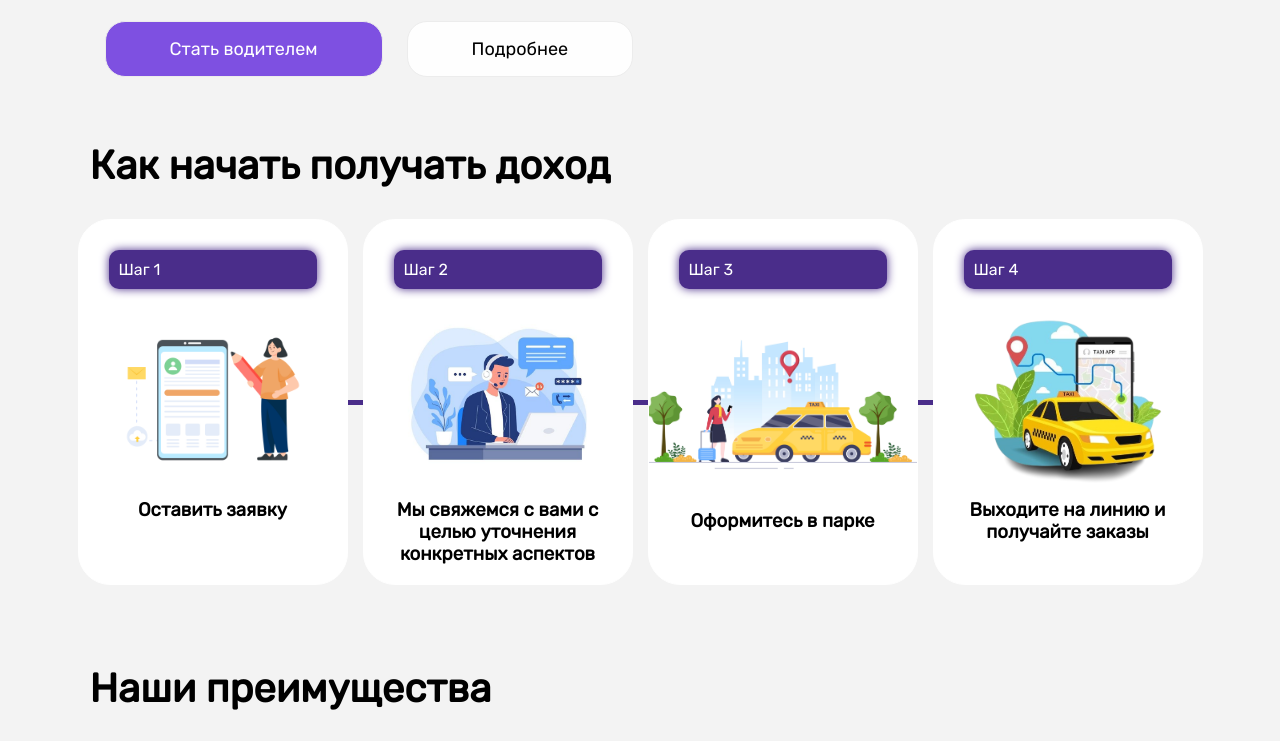
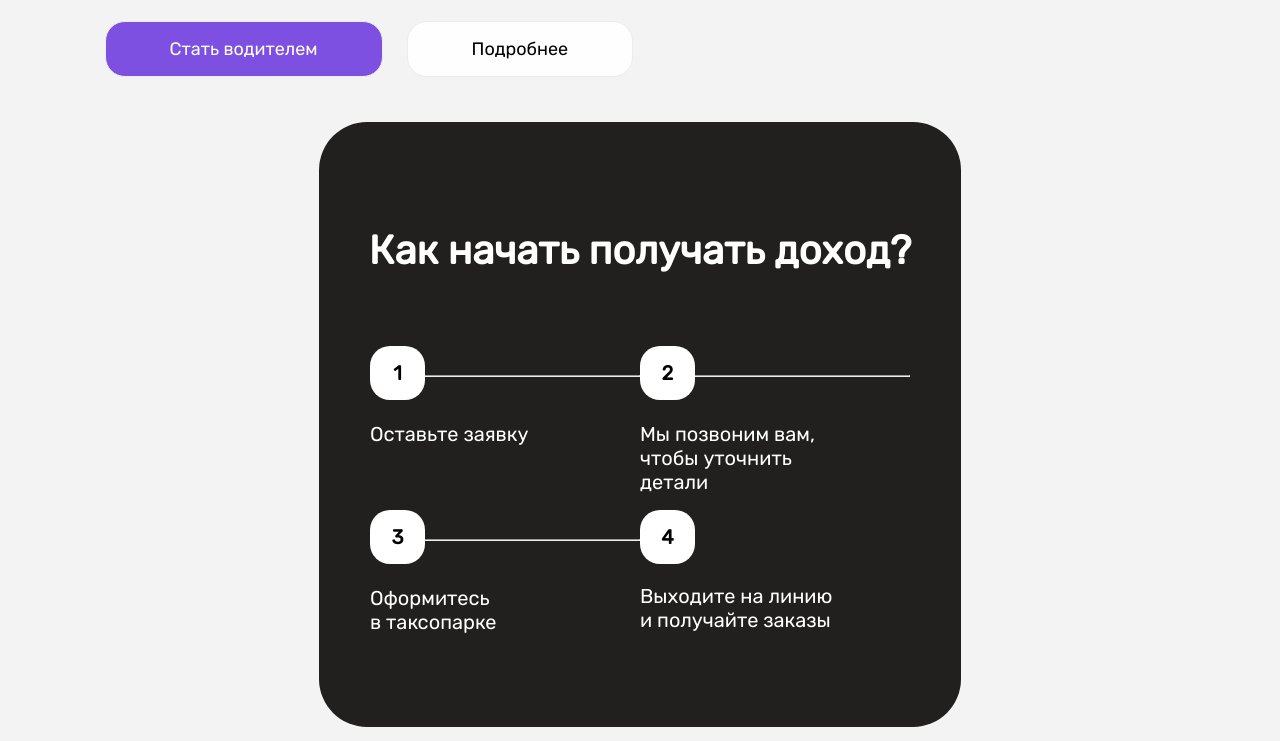
Before and after one commit to TheNowy/Tempo, a React (Vite) app: page / in a window 1280 px wide. Shown: the part 460-1201 px from the top of the page. Built offline with nearby package versions, Linux system fonts and the light colour scheme; grey boxes are pictures that could not be loaded.

Commit message:
UpdateLeader

```diff
--- a/src/components/pages/home/Home.tsx
+++ b/src/components/pages/home/Home.tsx
@@ -3,7 +3,7 @@ import MainTitle from "./MainTitle/MainTitle";
 import Gridbox from "./GridBox/Gridbox";
 import Advantages from "./Advantages/Advantages";
 import Aboutbot from "./AboutBot/Aboutbot";
-import Contacts from "./Contacts/Contacts";
+// import Contacts from "./Contacts/Contacts";
 // import WayFlex from "./WayFlex/WayFlex";
 import WayGridBox from "./WayGridBox/WayGridBox";
 import { motion } from "framer-motion";
@@ -35,7 +35,7 @@ const Home = () => {
               {/* <WayFlex /> */}
               <WayGridBox />
               <Gridbox />
-              <Contacts />
+              {/* <Contacts /> */}
               <Aboutbot />
               <Advantages />
             </div>
--- a/src/components/pages/home/WayGridBox/WayGridBox.module.scss
+++ b/src/components/pages/home/WayGridBox/WayGridBox.module.scss
@@ -4,93 +4,85 @@
   display: flex;
   flex-direction: column;
 
+  .grid_wrapper {
+    padding: 0 10px;
+    display: flex;
+    flex-direction: column;
+    justify-content: start;
+    align-items: start;
+    max-width: 1220px;
+    padding: 85px 50px 105px 50px;
+    -webkit-box-sizing: border-box;
+    box-sizing: border-box;
+    margin: 0 auto;
+    background-color: #21201f;
+    border-radius: 48px;
+
+    .main_title {
       h1 {
         font-size: 40px;
         width: 100%;
         padding: 20px 0;
+        color: white;
       }
-  .grid_wrapper {
+    }
+    .leader_wrapper {
       width: 100%;
-    padding: 10px 0;
+      display: flex;
+      justify-content: center;
+      align-items: center;
+      padding: 0;
+      .leader {
         position: relative;
         display: grid;
         grid-template-columns: repeat(4, minmax(270px, 1fr));
-    gap: 15px;
         justify-content: center;
         align-items: center;
 
         .grid_box {
-      display: flex;
-      flex-direction: column;
-      border: none;
-      border: solid rgb(255, 255, 255) 1px;
-      background-color: #fff;
-      padding: 30px 30px;
-      height: 19rem;
-      border-radius: 2rem;
-      overflow: hidden;
+          width: 100%;
+          padding: 2rem 0;
+          height: 100px;
+
+          hr {
             position: relative;
+            top: -25px;
             z-index: 2;
-
-      &:hover {
-        box-shadow: 0 0 15px #4a2d8a;
-        transform: scale(1.02);
-        z-index: 3;
           }
 
-      .main_tit {
-        width: 100%;
-        margin-bottom: 10px;
-
-        p {
-          box-shadow: 0 0 10px #4a2d8a;
-          background-color: #4a2d8a;
-          color: rgb(255, 255, 255);
-          border-radius: 10px;
-          padding: 10px;
-        }
-      }
-      .second_tit {
-        width: 100%;
+          .way {
+            z-index: 3;
+            position: relative;
             display: flex;
             justify-content: center;
             align-items: center;
-
-        img {
-          width: 200px;
+            background-color: #fff;
+            color: black;
+            width: 25px;
+            padding: 15px;
+            border-radius: 20px;
+            font-size: 20px;
+            margin-top: 20px;
           }
-
-        .JPN_Form {
-          width: 300px;
+          .discription {
+            color: white;
+            font-size: 20px;
+            font-weight: 500;
+            margin-top: 20px;
           }
         }
-      .last_tit {
-        width: 100%;
-        padding-bottom: 100px;
-        display: flex;
-        align-items: center;
-        justify-content: center;
-        text-align: center;
       }
-    }
-
-    hr {
-      position: absolute;
-      width: 99%;
-      height: 5px;
-      border: none;
-      background-color: #4a2d8a;
     }
   }
 }
 
-@media (max-width: 1186px) {
+@media (max-width: 1329px) {
   .wrapper {
     .grid_wrapper {
+      .leader_wrapper {
+        .leader {
           grid-template-columns: repeat(2, minmax(270px, 1fr));
-
-      hr {
-        display: none;
+        }
       }
     }
   }
@@ -98,11 +90,44 @@
 
 @media (max-width: 700px) {
   .wrapper {
+    .grid_wrapper {
+      .leader_wrapper {
+        .leader {
+          grid-template-columns: repeat(1, minmax(270px, 1fr));
+
+          .grid_box {
+            display: flex;
+            flex-direction: row;
+            &:first-child {
+              hr {
+                display: none;
+              }
+            }
+            hr {
+              display: none;
+              position: relative;
+              left: -105px;
+              z-index: 2;
+              transform: rotate(90deg);
+            }
+            .way {
+              font-size: 20px;
+              padding: 15px 25px;
+              margin-right: 40px;
+            }
+            .discription {
+              display: flex;
+              justify-content: center;
+              align-items: center;
+            }
+          }
+        }
+      }
+      .main_title {
         h1 {
           font-size: 30px;
         }
-    .grid_wrapper {
-      grid-template-columns: repeat(1, minmax(270px, 1fr));
       }
     }
   }
+}
--- a/src/components/pages/home/WayGridBox/WayGridBox.tsx
+++ b/src/components/pages/home/WayGridBox/WayGridBox.tsx
@@ -5,57 +5,42 @@ const WayGridBox: React.FC = () => {
   return (
     <>
       <div className={Style.wrapper}>
-        <h1>Как начать получать доход</h1>
         <div className={Style.grid_wrapper}>
-          <div className={Style.grid_box}>
-            <div className={Style.main_tit}>
-              <p>Шаг 1</p>
-            </div>
-            <div className={Style.second_tit}>
-              <img src="../../../../Application.png" alt="Loading..." />
-            </div>
-            <div className={Style.last_tit}>
-              <h3>Оставить заявку</h3>
-            </div>
+          <div className={Style.main_title}>
+            <h1>Как начать получать доход?</h1>
           </div>
-          <hr />
-          <div className={Style.grid_box}>
-            <div className={Style.main_tit}>
-              <p>Шаг 2</p>
-            </div>
-            <div className={Style.second_tit}>
-              <img src="../../../../PhoneU.png" alt="Loading..." />
-            </div>
-            <div className={Style.last_tit}>
-              <h3>Мы свяжемся с вами с целью уточнения конкретных аспектов</h3>
-            </div>
-          </div>
-          <hr />
-          <div className={Style.grid_box}>
-            <div className={Style.main_tit}>
-              <p>Шаг 3</p>
-            </div>
-            <div className={Style.second_tit}>
-              <img
-                className={Style.JPN_Form}
-                src="../../../../TaxiCompany.jpg"
-                alt="Loading..."
-              />
-            </div>
-            <div className={Style.last_tit}>
-              <h3>Оформитесь в парке</h3>
-            </div>
-          </div>
-          <hr />
-          <div className={Style.grid_box}>
-            <div className={Style.main_tit}>
-              <p>Шаг 4</p>
-            </div>
-            <div className={Style.second_tit}>
-              <img src="../../../../Order.png" alt="Loading..." />
-            </div>
-            <div className={Style.last_tit}>
-              <h3>Выходите на линию и получайте заказы</h3>
+          <div className={Style.leader_wrapper}>
+            <div className={Style.leader}>
+              <div className={Style.grid_box}>
+                <h3 className={Style.way}>1</h3>
+                <hr />
+                <h3 className={Style.discription}>Оставьте заявку</h3>
+              </div>
+              <div className={Style.grid_box}>
+                <h3 className={Style.way}>2</h3>
+                <hr />
+                <h3 className={Style.discription}>
+                  Мы позвоним вам,
+                  <br />
+                  чтобы уточнить
+                  <br />
+                  детали
+                </h3>
+              </div>
+              <div className={Style.grid_box}>
+                <h3 className={Style.way}>3</h3>
+                <hr />
+                <h3 className={Style.discription}>
+                  Оформитесь
+                  <br />в таксопарке
+                </h3>
+              </div>
+              <div className={Style.grid_box}>
+                <h3 className={Style.way}>4</h3>
+                <h3 className={Style.discription}>
+                  Выходите на линию <br />и получайте заказы
+                </h3>
+              </div>
             </div>
           </div>
         </div>
```
Lines whose indentation alone changed are shown as unchanged.
